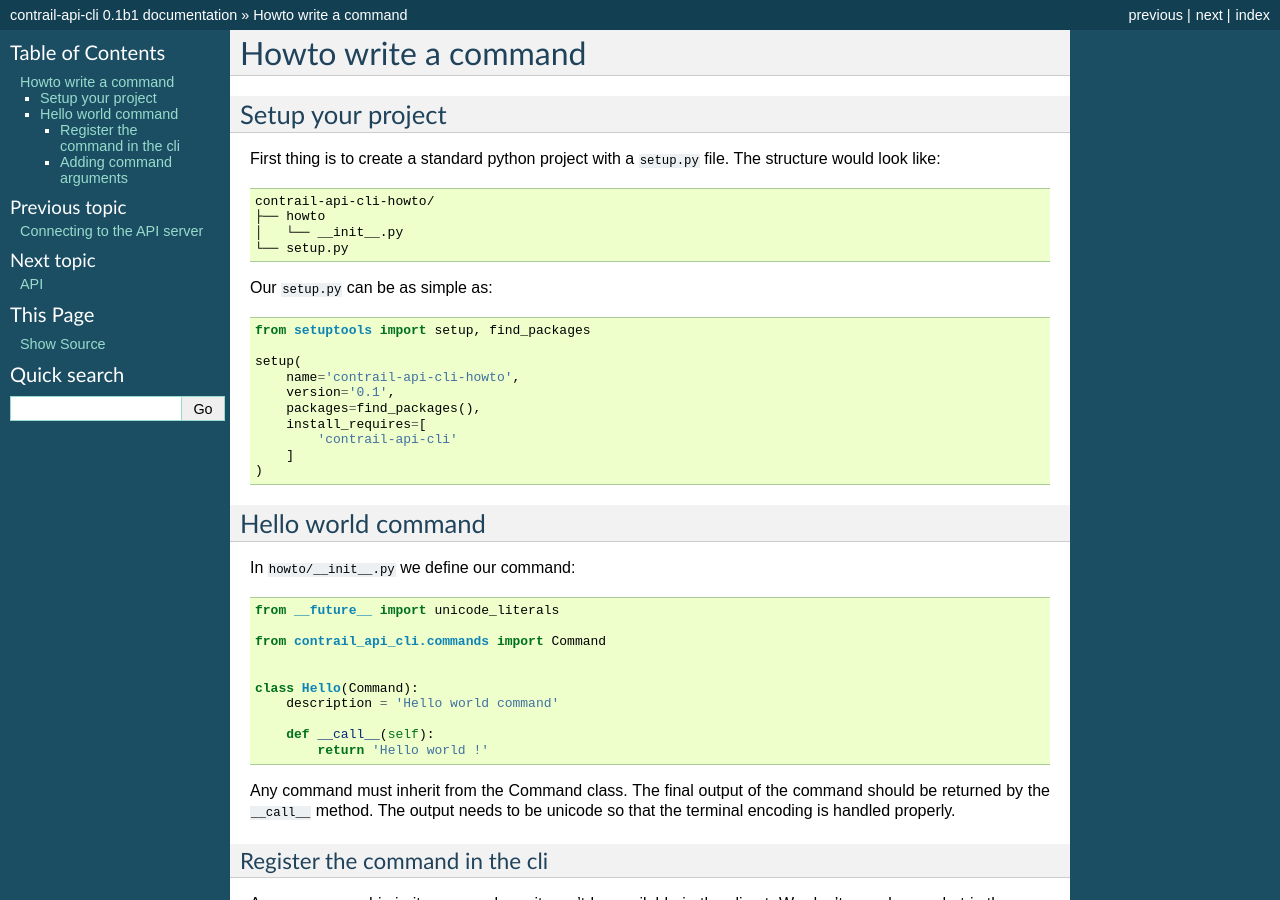
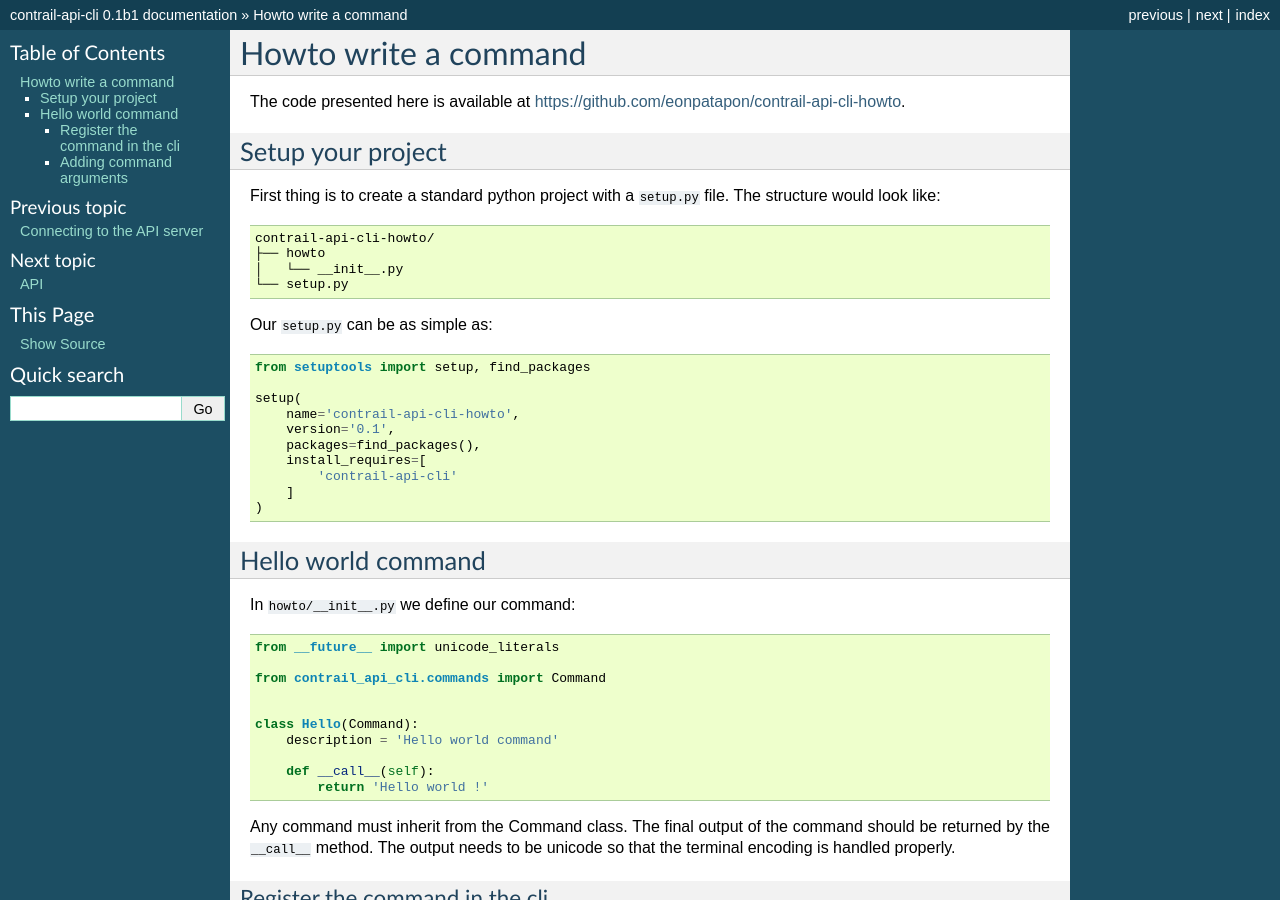
Before and after one commit to eonpatapon/contrail-api-cli, a Sphinx documentation site: the page built from doc/howto.rst, in a window 1280 px wide and 900 px high. Built offline with Sphinx 7.4.7, drawn with Linux system fonts in a browser that asks for light colours.

Commit message:
Add howoto git URL

```diff
--- a/doc/howto.rst
+++ b/doc/howto.rst
@@ -1,5 +1,7 @@
 Howto write a command
 =====================
+
+The code presented here is available at https://github.com/eonpatapon/contrail-api-cli-howto.
 
 Setup your project
 ------------------
```
